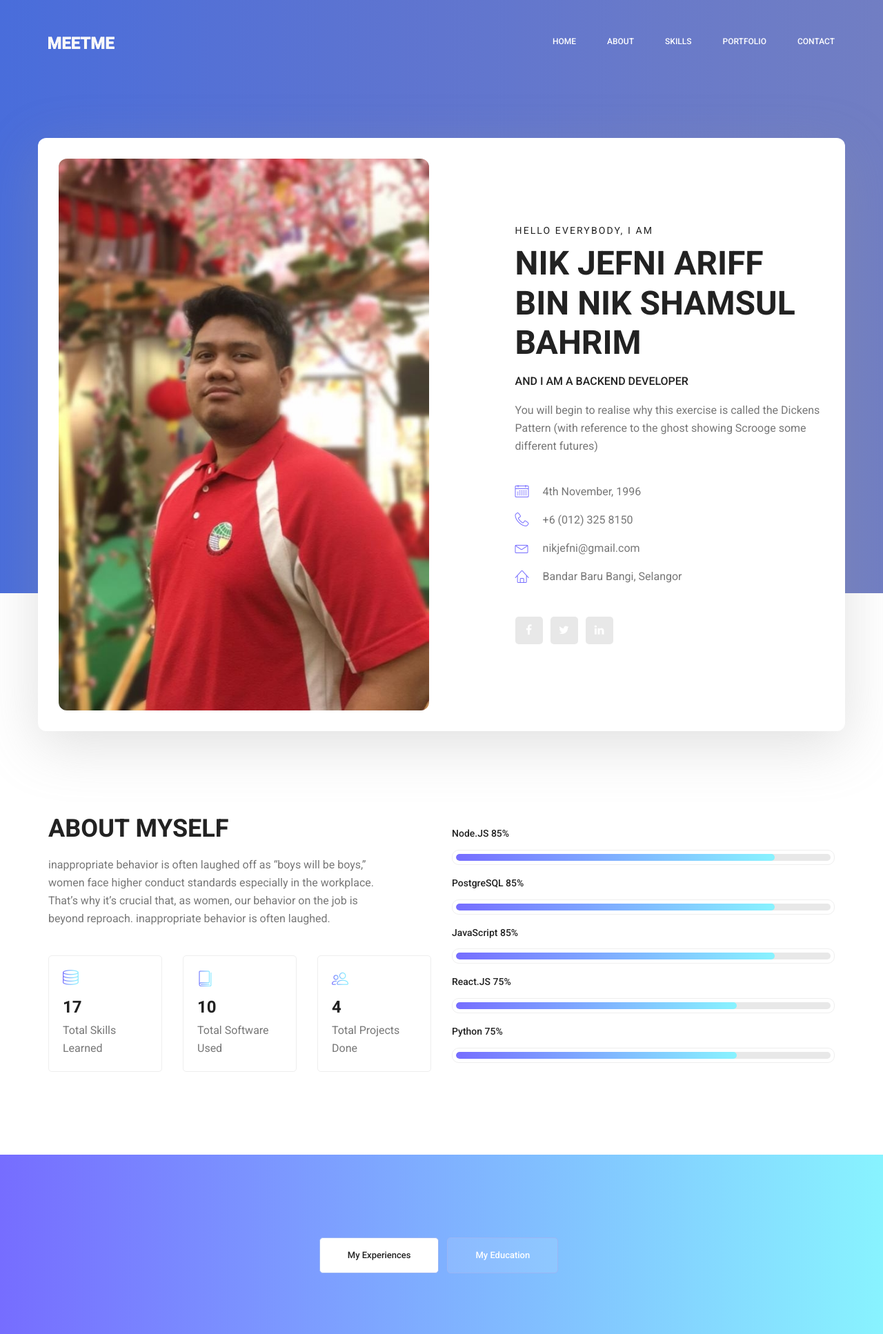
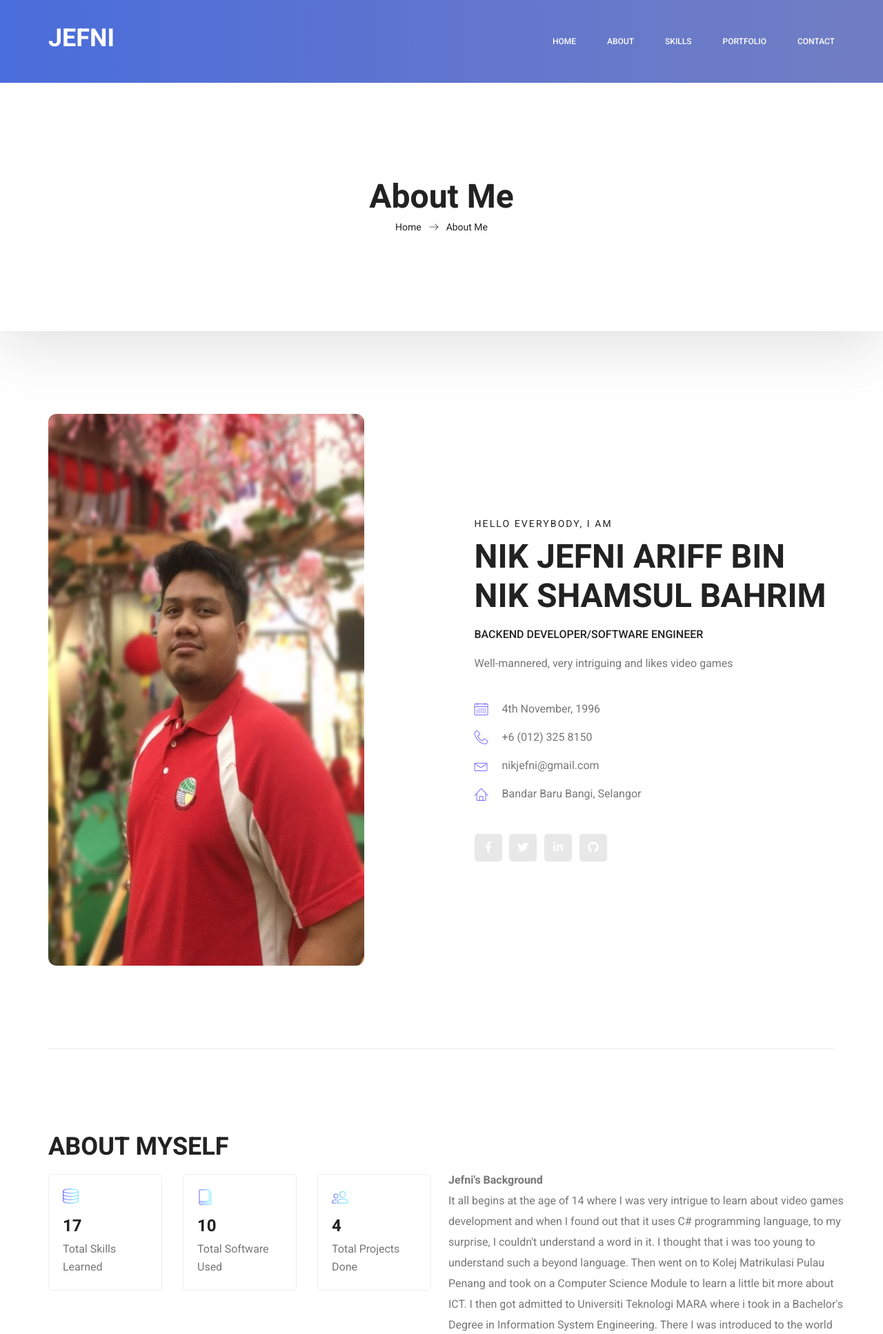
Before and after one commit to nikjefni/jeffPortfolio, a Flask app: page / in a window 1280 px wide. Shown: the top 1934 px of the page at 69% size. Run offline with Flask 2, Linux system fonts and the light colour scheme; some libraries are stand-ins or nearby versions.

Commit message:
new information added

```diff
--- a/app.py
+++ b/app.py
@@ -25,17 +25,20 @@ def html_page(page_name):
 
 @app.route('/my-resume')
 def resume():
-    return send_file('./static/img/my-resume.pdf', attachment_filename='my-resume.pdf')
+    return send_file('./static/img/myResume.pdf', attachment_filename='my-resume.pdf')
+
 
 @app.route('/send-email')
 def email():
     with app.app_context():
         try:
-            msg = Message(subject= request.args.get("subject"),
-                    sender=request.args.get("email"),
-                    recipients=["nikjefni@gmail.com"], # replace with your email for testing
-                    body=request.args.get("message"))
+            msg = Message(subject=request.args.get("subject"),
+                          sender=request.args.get("email"),
+                          # replace with your email for testing
+                          recipients=["nikjefni@gmail.com"],
+                          body=request.args.get("message"))
             mail.send(msg)
             return redirect("/contact.html")
         except Exception as e:
-            return jsonify({'status':False, 'message': str(e)})
+            print(e)
+            return jsonify({'status': False, 'message': str(e)})
--- a/static/css/head.css
+++ b/static/css/head.css
@@ -9,3 +9,24 @@
     height: 800px;
      width: 100%;
 }
+@media screen and (device-width: 360px) and (device-height: 640px) and (-webkit-device-pixel-ratio: 2) {
+    .profile-img{
+        border-radius: 12px;
+        height: 400px;
+         width: 100%;
+    }
+}
+@media screen and (device-width: 320px) and (device-height: 640px) and (-webkit-device-pixel-ratio: 3) {
+    .profile-img{
+        border-radius: 12px;
+        height: 400px;
+         width: 100%;
+    }
+}
+@media screen and (max-width: 800px) {
+    .profile-img{
+        border-radius: 12px;
+        height: 400px;
+         width: 100%;
+    }
+}
--- a/templates/index.html
+++ b/templates/index.html
@@ -16,11 +16,11 @@
 	<link rel="stylesheet" href="./static/vendors/nice-select/css/nice-select.css">
 	<link rel="stylesheet" href="./static/vendors/animate-css/animate.css">
 	<link rel="stylesheet" href="./static/vendors/popup/magnific-popup.css">
-	<link rel="stylesheet" href="./static/vendors/flaticon/flaticon.css">
 	<!-- main css -->
 	<link rel="stylesheet" href="./static/css/style.css">
 	<link rel="stylesheet" href="./static/css/responsive.css">
 	<link rel="stylesheet" href="./static/css/head.css">
+	<script src="https://use.fontawesome.com/releases/v5.11.2/js/all.js" data-auto-replace-svg></script>
 </head>
 
 <body>
@@ -31,7 +31,7 @@
 			<nav class="navbar navbar-expand-lg navbar-light">
 				<div class="container box_1620">
 					<!-- Brand and toggle get grouped for better mobile display -->
-					<a class="navbar-brand logo_h" href="/"><img src="./static/img/logo.png" alt=""></a>
+					<a class="navbar-brand logo_h" href="/" style="color: white;"><h1>JEFNI</h1></a>
 					<button class="navbar-toggler" type="button" data-toggle="collapse"
 						data-target="#navbarSupportedContent" aria-controls="navbarSupportedContent"
 						aria-expanded="false" aria-label="Toggle navigation">
@@ -57,21 +57,38 @@
 	<!--================Header Menu Area =================-->
 
 	<!--================Home Banner Area =================-->
-	<section class="home_banner_area color-grad">
-		<div class="container box_1620">
+	<section class="banner_area">
+		<div class="box_1620">
 			<div class="banner_inner d-flex align-items-center">
-				<div class="banner_content">
-					<div class="media">
-						<div class="d-flex pad-right">
-							<img src="./static/img/pic2.jpg" alt="" style="border-radius: 12px;height: 800px;">
+				<div class="container">
+					<div class="banner_content text-center">
+						<h2>About Me</h2>
+						<div class="page_link">
+							<a href="index.html">Home</a>
+							<a href="about-us.html">About Me</a>
 						</div>
-						<div class="media-body">
+					</div>
+				</div>
+			</div>
+		</div>
+	</section>
+	<!--================End Home Banner Area =================-->
+
+
+	<!--================Home Banner Area =================-->
+	<section class="profile_area">
+		<div class="container">
+			<div class="profile_inner p_120">
+				<div class="row">
+					<div class="col-lg-5">
+						<img src="./static/img/pic2.jpg" alt="" class="profile-img">
+					</div>
+					<div class="col-lg-7" style="padding-left: 50px;">
 						<div class="personal_text">
 							<h6>Hello Everybody, I am</h6>
 							<h3>Nik Jefni Ariff Bin Nik Shamsul Bahrim</h3>
-								<h4> and i am a Backend Developer</h4>
-								<p>You will begin to realise why this exercise is called the Dickens Pattern (with
-									reference to the ghost showing Scrooge some different futures)</p>
+							<h4>Backend Developer/Software Engineer </h4>
+							<p>Well-mannered, very intriguing and likes video games</p>
 							<ul class="list basic_info">
 								<li><a href="#"><i class="lnr lnr-calendar-full"></i> 4th November, 1996</a></li>
 								<li><a href="#"><i class="lnr lnr-phone-handset"></i> +6 (012) 325 8150</a></li>
@@ -79,11 +96,13 @@
 								<li><a href="#"><i class="lnr lnr-home"></i> Bandar Baru Bangi, Selangor</a></li>
 							</ul>
 							<ul class="list personal_social">
-									<li><a href="https://www.facebook.com/profile.php?id=100017210221381"><i class="fa fa-facebook"></i></a></li>
-									<li><a href="https://twitter.com/minemizjek"><i class="fa fa-twitter"></i></a></li>
-									<li><a href="https://www.linkedin.com/in/nik-jefni-7bb678191/"><i class="fa fa-linkedin"></i></a></li>
+								<li><a href="https://www.facebook.com/profile.php?id=100017210221381"><i
+											class="fab fa-facebook-f"></i></a></li>
+								<li><a href="https://twitter.com/minemizjek"><i class="fab fa-twitter"></i></a></li>
+								<li><a href="https://www.linkedin.com/in/nik-jefni-7bb678191/"><i
+											class="fab fa-linkedin-in"></i></a></li>
+								<li><a href="https://github.com/nikjefni"><i class="fab fa-github"></i></a></li>
 							</ul>
-							</div>
 						</div>
 					</div>
 				</div>
@@ -95,13 +114,10 @@
 	<!--================Welcome Area =================-->
 	<section class="welcome_area p_120">
 		<div class="container">
-			<div class="row welcome_inner">
+			<div class="row welcome_inner" style="flex-wrap: nowrap;">
 				<div class="col-lg-6">
 					<div class="welcome_text">
 						<h4>About Myself</h4>
-						<p>inappropriate behavior is often laughed off as “boys will be boys,” women face higher conduct
-							standards especially in the workplace. That’s why it’s crucial that, as women, our behavior
-							on the job is beyond reproach. inappropriate behavior is often laughed.</p>
 						<div class="row">
 							<div class="col-md-4">
 								<div class="wel_item">
@@ -127,64 +143,43 @@
 						</div>
 					</div>
 				</div>
-				<div class="col-lg-6">
-					<div class="tools_expert">
-						<div class="skill_main">
-							<div class="skill_item">
-								<h4>Node.JS <span class="counter">85</span>%</h4>
-								<div class="progress_br">
-									<div class="progress">
-										<div class="progress-bar" role="progressbar" aria-valuenow="85"
-											aria-valuemin="0" aria-valuemax="100"></div>
+				<p style="line-height: 30px; padding-left: 10px;padding-top: 55px;">
+					<strong>Jefni's Background</strong>
+					</br>
+					It all begins at the age of 14 where I was very intrigue to learn about video games development and
+					when I found out that it uses C# programming language, to my surprise, I couldn't understand a word
+					in
+					it. I thought that i was too young to understand such a beyond language.
+
+					Then went on to Kolej Matrikulasi Pulau Penang and took on a Computer Science Module to learn a
+					little bit more about ICT. I then got admitted to Universiti Teknologi MARA where i took in a
+					Bachelor's
+					Degree in Information System Engineering. There I was introduced to the world of Programming
+					language and
+					the various languages available to learn in the world. The language they taught were introduced
+					first
+					were C++ and later JAVA. They also taught the System Development Lifecycle methodology where every
+					phase in the
+					methodology were put into practise and where I learn the essencials of documentation to keep track
+					of of every phase.
+
+					I later on went on to take an Internship Programme in Xplode Media Sdn Bhd. They were very kind to
+					take me in. There I learn a more practical view of how web develompent is done and all the new modern
+					technologies that were used in these modern era. I was lucky as they allowed me to take on the
+					Backend Developer role
+					which I was shown so much in depth of Modern Web Development and RESTful API.
+
+				</p>
 			</div>
-								</div>
-							</div>
-							<div class="skill_item">
-								<h4>PostgreSQL <span class="counter">85</span>%</h4>
-								<div class="progress_br">
-									<div class="progress">
-										<div class="progress-bar" role="progressbar" aria-valuenow="85"
-											aria-valuemin="0" aria-valuemax="100"></div>
-									</div>
-								</div>
-							</div>
-							<div class="skill_item">
-								<h4>JavaScript <span class="counter">85</span>%</h4>
-								<div class="progress_br">
-									<div class="progress">
-										<div class="progress-bar" role="progressbar" aria-valuenow="85"
-											aria-valuemin="0" aria-valuemax="100"></div>
-									</div>
-								</div>
-							</div>
-							<div class="skill_item">
-								<h4>React.JS <span class="counter">75</span>%</h4>
-								<div class="progress_br">
-									<div class="progress">
-										<div class="progress-bar" role="progressbar" aria-valuenow="75"
-											aria-valuemin="0" aria-valuemax="100"></div>
-									</div>
-								</div>
-							</div>
-							<div class="skill_item">
-								<h4>Python <span class="counter">75</span>%</h4>
-								<div class="progress_br">
-									<div class="progress">
-										<div class="progress-bar" role="progressbar" aria-valuenow="75"
-											aria-valuemin="0" aria-valuemax="100"></div>
-									</div>
-								</div>
-							</div>
-						</div>
-					</div>
-				</div>
-			</div>
+
 		</div>
 	</section>
 	<!--================End Welcome Area =================-->
 
-	<!--================My Tabs Area =================-->
-	<section class="mytabs_area p_120" >
+	<!--================Testimonials Area =================-->
+	<section class="mytabs_area p_120" style="
+    background-image: linear-gradient(to right bottom, #494774, #595384, #695f94, #7a6ba5, #8c78b5, #997fbd, #a687c5, #b38ecd, #bd92cf, #c796d0, #d19ad2, #da9ed3);
+">
 		<div class="container">
 			<div class="tabs_inner">
 				<ul class="nav nav-tabs" id="myTab" role="tablist">
@@ -259,80 +254,7 @@
 			</div>
 		</div>
 	</section>
-	<!--================End My Tabs Area =================-->
-
-	<!--================Feature Area =================-->
-
-	<!--================End Feature Area =================-->
-
-	<!--================Home Gallery Area =================-->
-	<section class="home_gallery_area p_120">
-		<div class="container">
-			<div class="main_title">
-				<h2>Featured Projects</h2>
-				<p>Who are in extremely love with eco friendly system.</p>
-			</div>
-		</div>
-		<div class="container">
-			<div class="gallery_f_inner row imageGallery1">
-				<div class="col-lg-4 col-md-4 col-sm-6 brand manipul design print">
-					<div class="h_gallery_item">
-						<div class="g_img" style="text-align: center;">
-							<img class="img-fluid" src="./static/img/logo/logo1.PNG" alt="" style="height: 156px; object-fit: contain;">
-						</div>
-						<div class="g_item_text">
-							<h4>RAPIDBOOK : Book Purchasing Using QR Code</h4>
-							<p>Software Engineer</p>
-							<p>2017 - 2018</p>
-						</div>
-					</div>
-				</div>
-				<div class="col-lg-4 col-md-4 col-sm-6 brand manipul creative" style="position: absolute;left: 435px;top: 0px;">
-					<div class="h_gallery_item">
-						<div class="g_img" style="text-align: center;">
-							<img class="img-fluid" src="./static/img/logo/logo2.png" alt="">
-						</div>
-						<div class="g_item_text">
-							<h4>HomeTutor's Testimonial Page</h4>
-							</br>
-							<p>Software Engineer</p>
-							<p>February 2019 - May 2019</p>
-						</div>
-					</div>
-				</div>
-				<div class="col-lg-4 col-md-4 col-sm-6 manipul creative design print">
-					<div class="h_gallery_item">
-						<div class="g_img" style="text-align: center;">
-							<img class="img-fluid" src="./static/img/logo/logo3.png" alt="" style="height: 156px; object-fit: contain;">
-						</div>
-						<div class="g_item_text">
-							<h4>Xcelearn</h4>
-							</br>
-							<p>Backend Developer</p>
-							<p>May 2019 - September 2019</p>
-						</div>
-					</div>
-				</div>
-				<div class="col-lg-4 col-md-4 col-sm-6 brand creative print">
-					<div class="h_gallery_item">
-						<div class="g_img" style="text-align: center;">
-							<img class="img-fluid" src="./static/img/gallery/project-4.jpg" alt="">
-						</div>
-						<div class="g_item_text">
-							<h4>Jefni's Portfolio</h4>
-							</br>
-							<p>Owner & Creator</p>
-							<p>November 2019 - Present</p>
-						</div>
-					</div>
-				</div>
-			</div>
-	</section>
-	<!--================End Home Gallery Area =================-->
-
-	<!-- ================Testimonials Area =================-->
-
-	<!--================End Testimonials Area ================= -->
+	<!--================End Testimonials Area =================-->
 
 	<!--================Footer Area =================-->
 	<footer class="footer_area p_120">
@@ -361,9 +283,12 @@
 						</div>
 						<p>Let us be social</p>
 						<ul class="list">
-							<li><a href="https://www.facebook.com/profile.php?id=100017210221381"><i class="fa fa-facebook"></i></a></li>
-							<li><a href="https://twitter.com/minemizjek"><i class="fa fa-twitter"></i></a></li>
-							<li><a href="https://www.linkedin.com/in/nik-jefni-7bb678191/"><i class="fa fa-linkedin"></i></a></li>
+							<li><a href="https://www.facebook.com/profile.php?id=100017210221381"><i
+								class="fab fa-facebook-f"></i></a></li>
+					<li><a href="https://twitter.com/minemizjek"><i class="fab fa-twitter"></i></a></li>
+					<li><a href="https://www.linkedin.com/in/nik-jefni-7bb678191/"><i
+								class="fab fa-linkedin-in"></i></a></li>
+					<li><a href="https://github.com/nikjefni"><i class="fab fa-github"></i></a></li>
 						</ul>
 					</aside>
 				</div>
@@ -371,8 +296,6 @@
 		</div>
 	</footer>
 	<!--================End Footer Area =================-->
-
-
 
 
 
--- a/templates/skills.html
+++ b/templates/skills.html
@@ -36,7 +36,7 @@
 			<nav class="navbar navbar-expand-lg navbar-light">
 				<div class="container box_1620">
 					<!-- Brand and toggle get grouped for better mobile display -->
-					<a class="navbar-brand logo_h" href="/"><img src="./static/img/logo.png" alt=""></a>
+					<a class="navbar-brand logo_h" href="/" style="color: white;"><h1>JEFNI</h1></a>
 					<button class="navbar-toggler" type="button" data-toggle="collapse"
 						data-target="#navbarSupportedContent" aria-controls="navbarSupportedContent"
 						aria-expanded="false" aria-label="Toggle navigation">
@@ -111,7 +111,7 @@
 						<div class="upper-card-content">
 							<h4 class="text-space"><b style="font-size: -webkit-xxx-large;"><span
 										class="Count">10</span></b></h4>
-							<p>Total Software Used</p>
+							<p>Total Tools Used</p>
 						</div>
 					</div>
 				</div>
```
Also changed, not shown: static/js/apex.js (+4 -4 lines), templates/about-me.html (+28 -17 lines), templates/contact.html (+10 -8 lines), templates/portfolio.html (+14 -2 lines), static/img/pic3.jpg (added), 1 other file. Lines whose indentation alone changed are shown as unchanged.
